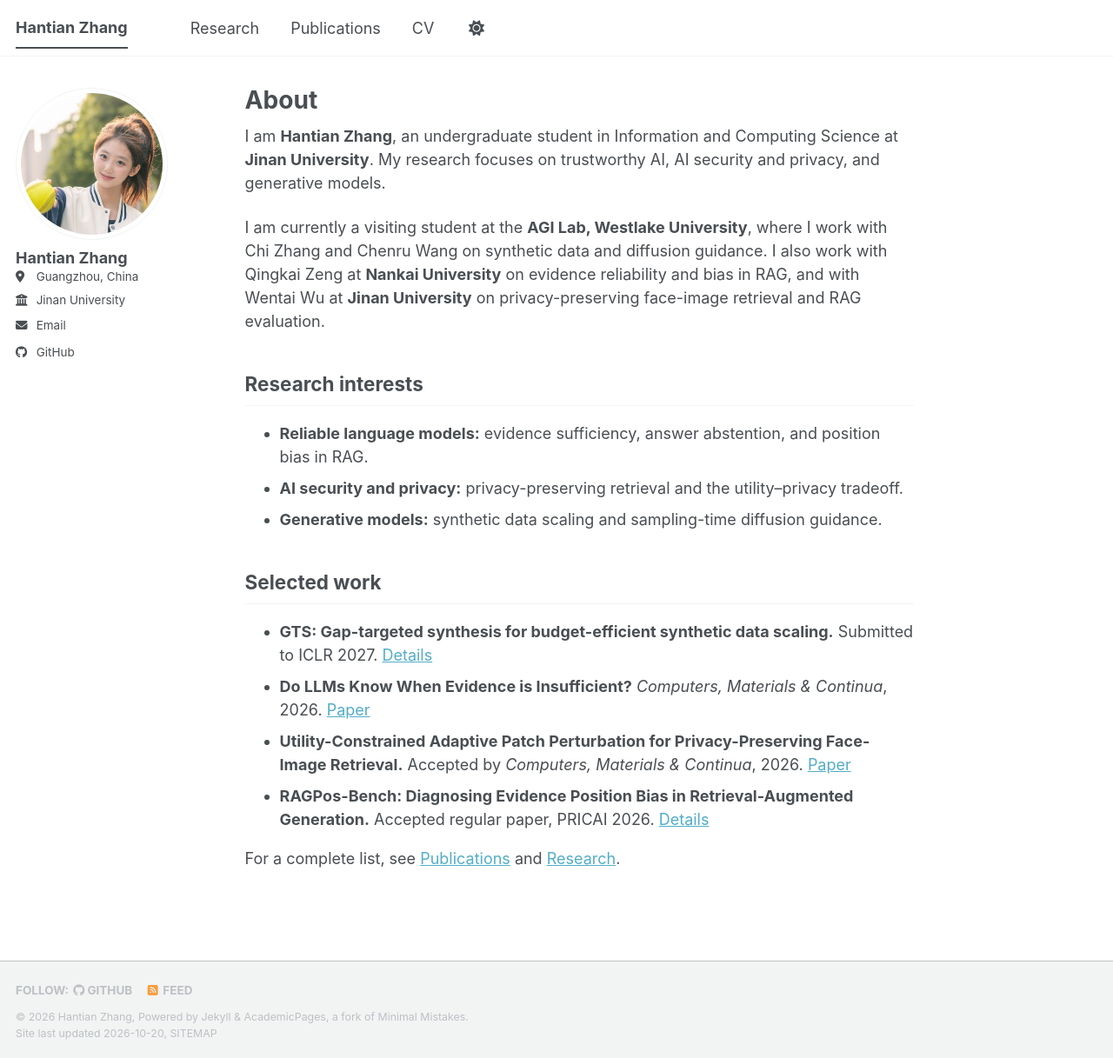
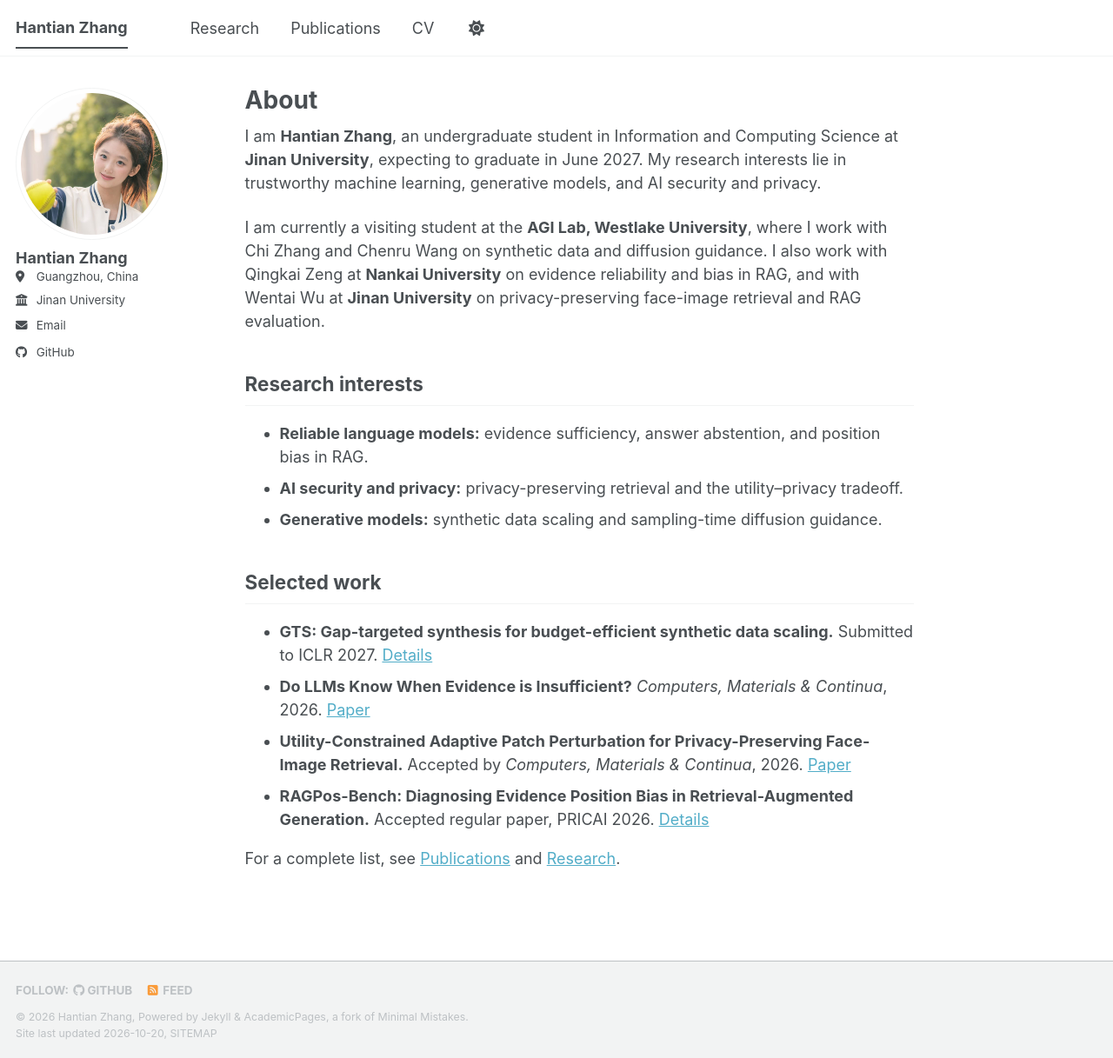
Before and after one commit to zht2005/zht2005.github.io, a Jekyll site: the page built from _pages/about.md, in a window 1280 px wide and 1217 px high. Shown: the whole window at 87% size. Built offline with Jekyll 4.4.1, drawn with Linux system fonts in a browser that asks for light colours; a style sheet for code colours, icons or effects is not loaded.

Commit message:
Update introduction with graduation date and research interests

```diff
--- a/_pages/about.md
+++ b/_pages/about.md
@@ -5,7 +5,7 @@ permalink: /
 author_profile: true
 ---
 
-I am **Hantian Zhang**, an undergraduate student in Information and Computing Science at **Jinan University**. My research focuses on trustworthy AI, AI security and privacy, and generative models.
+I am **Hantian Zhang**, an undergraduate student in Information and Computing Science at **Jinan University**, expecting to graduate in June 2027. My research interests lie in trustworthy machine learning, generative models, and AI security and privacy.
 
 I am currently a visiting student at the **AGI Lab, Westlake University**, where I work with Chi Zhang and Chenru Wang on synthetic data and diffusion guidance. I also work with Qingkai Zeng at **Nankai University** on evidence reliability and bias in RAG, and with Wentai Wu at **Jinan University** on privacy-preserving face-image retrieval and RAG evaluation.
 
```
